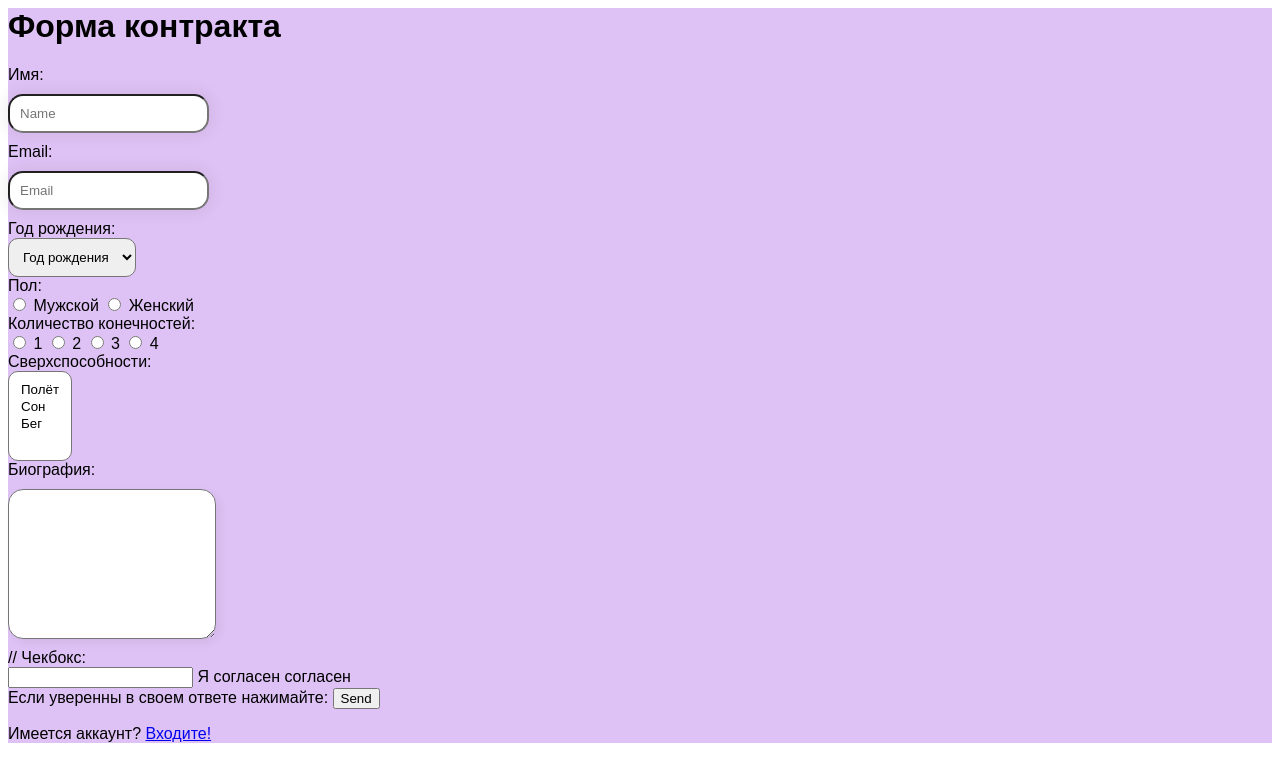
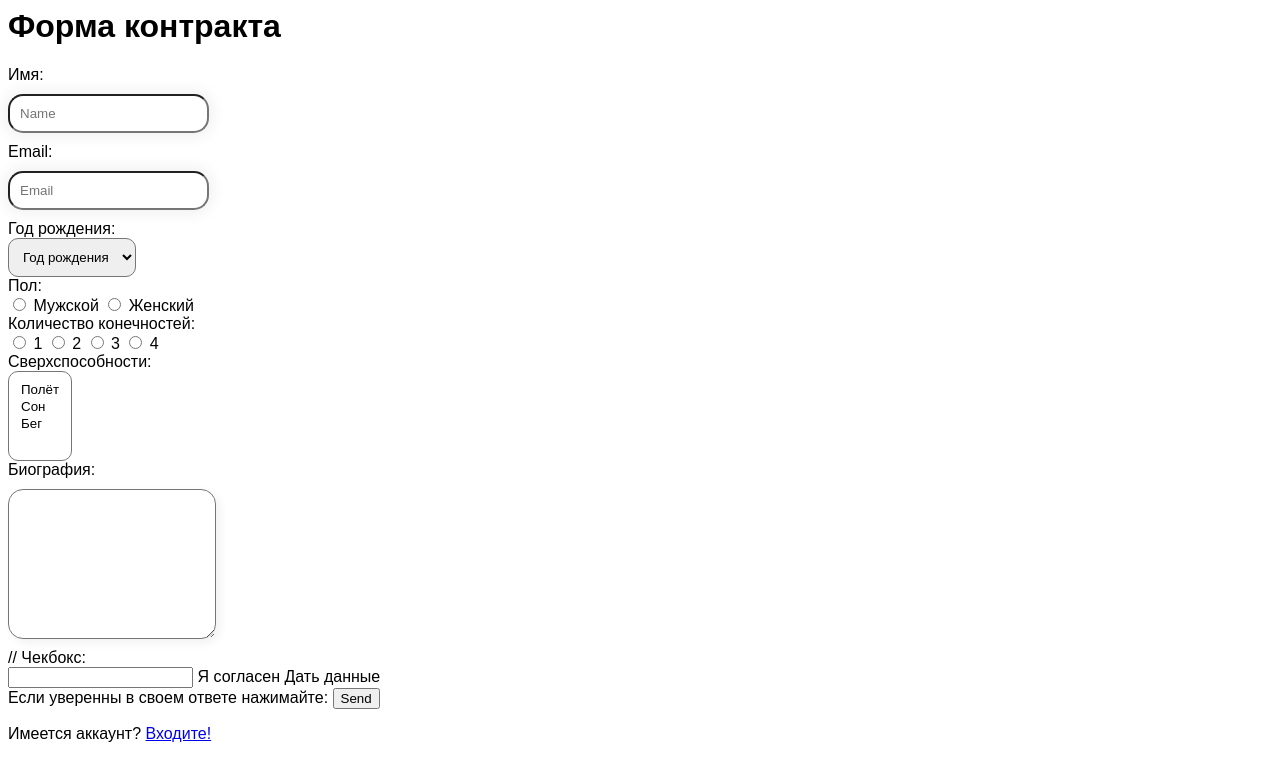
Before and after one commit to KirKorsh/web5, a PHP site: page /form.php in a window 1280 px wide. Shown: the top 782 px of the page. Run offline with PHP 8.4, Linux system fonts and the light colour scheme; data that the repository does not hold is empty.

Commit message:
Add files via upload

```diff
--- a/form.php
+++ b/form.php
@@ -7,7 +7,7 @@ body{
     font-family: "Montserrat", sans-serif;
 }
 div.table ,#form, div.link-list{
-    background-color: rgba(123, 0, 212, 0.24);
+
 }
 label {
     margin:10px 0;
@@ -145,7 +145,7 @@ if (!empty($messages)) {
        if(empty($_SESSION['login'])){
        print('
        <div  '.$cl_e.' >
-       <input name="check" type="check-1" '.$ch.'> Я согласен согласен <br>
+       <input name="check" type="check-1" '.$ch.'> Я согласен Дать данные <br>
        </div>');}
        ?>
 
--- a/login.php
+++ b/login.php
@@ -25,7 +25,6 @@ if ($_SERVER['REQUEST_METHOD'] == 'GET') {
 <style>
   .log-in{
     font-family: "Montserrat", sans-serif;
-    background-color: rgba(123, 0, 212, 0.1);
     max-width: 960px;
     text-align: center;
     margin: 0 auto;
```
